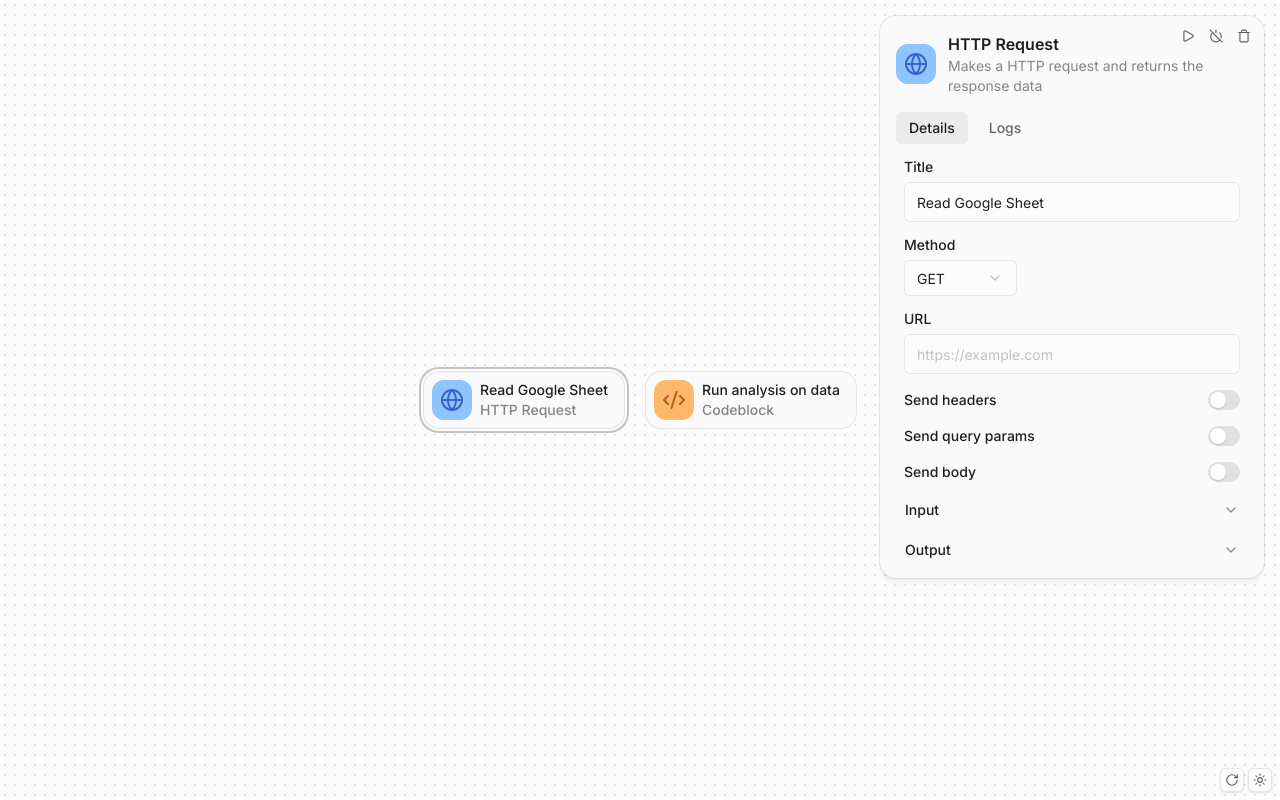
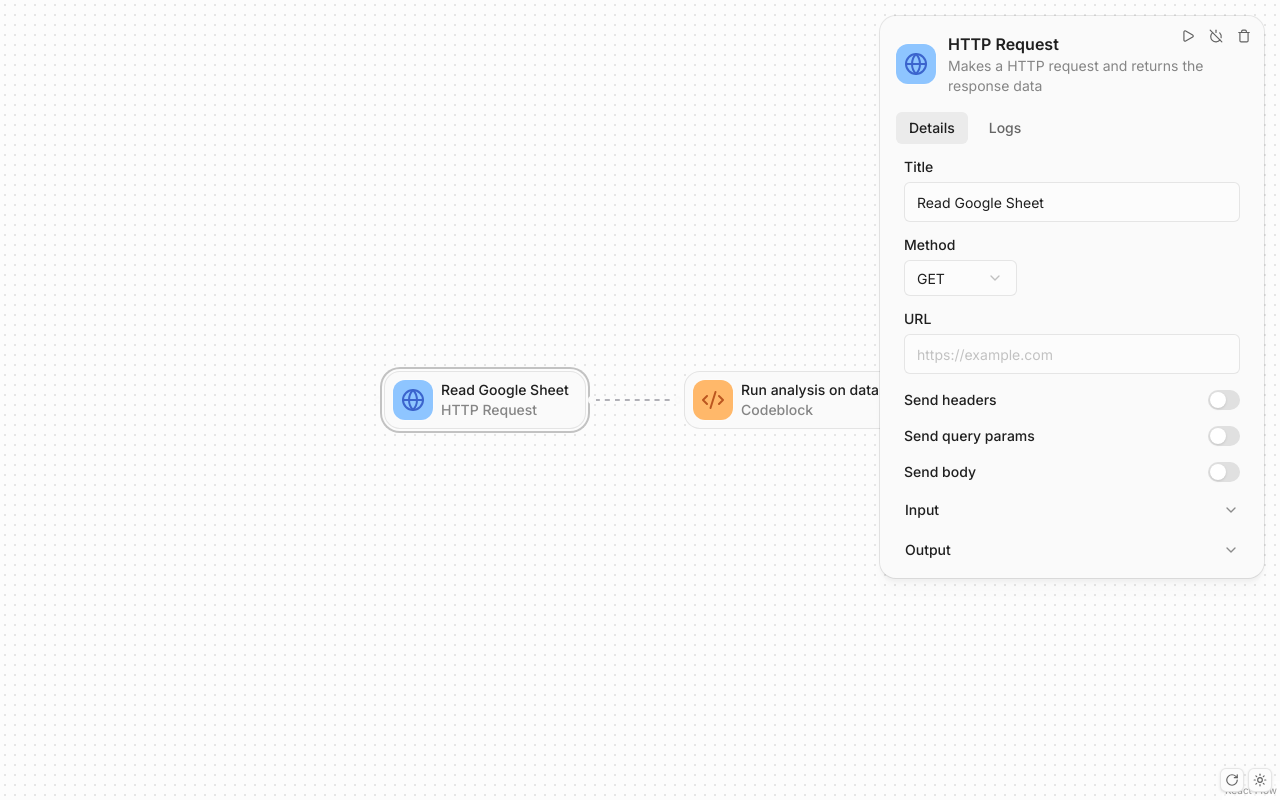
Before and after one commit to heymynameisrob/n8n-design-engineer-exercise, a React (Vite) app: page / in a window 1280 px wide. Built offline with nearby package versions, Linux system fonts and the light colour scheme.

Commit message:
added react-flow

```diff
--- a/package.json
+++ b/package.json
@@ -28,6 +28,7 @@
     "@radix-ui/react-tabs": "^1.1.13",
     "@radix-ui/react-tooltip": "^1.2.8",
     "@tailwindcss/vite": "^4.1.17",
+    "@xyflow/react": "^12.9.3",
     "class-variance-authority": "^0.7.1",
     "clsx": "^2.1.1",
     "lucide-react": "^0.553.0",
--- /dev/null
+++ b/src/components/node/node-flow-custom.tsx
@@ -0,0 +1,66 @@
+import * as React from "react";
+import { Handle, Position, type NodeProps } from "@xyflow/react";
+import { NodeItem } from "@/components/node/node-item";
+import { useNodesContext } from "@/components/provider/provider-node";
+import type { Node } from "@/lib/types";
+
+// Define the data type for our custom node
+export type CustomNodeData = {
+  node: Node;
+};
+
+/**
+ * Custom React Flow node that wraps the existing NodeItem component
+ * This allows we to use our existing node UI within React Flow
+ */
+export const CustomFlowNode = React.memo(({ data }: NodeProps) => {
+  const typedData = data as CustomNodeData;
+  const { selectedNode } = useNodesContext();
+  const nodeRef = React.useRef<HTMLDivElement>(null);
+
+  // Focus the node when it's selected via keyboard navigation
+  React.useEffect(() => {
+    if (selectedNode === typedData.node.id && nodeRef.current) {
+      // Find the button element inside NodeItem and focus it
+      const button = nodeRef.current.querySelector("button");
+      if (button) {
+        button.focus();
+      }
+    }
+  }, [selectedNode, typedData.node.id]);
+
+  return (
+    <div ref={nodeRef}>
+      {/* Target handle (input) - positioned at the left */}
+      <Handle
+        type="target"
+        position={Position.Left}
+        style={{
+          background: "var(--color-gray-8)",
+          width: 8,
+          height: 8,
+          border: "2px solid var(--color-gray-1)",
+        }}
+        isConnectable={true}
+      />
+
+      {/* Render the existing NodeItem component */}
+      <NodeItem node={typedData.node} />
+
+      {/* Source handle (output) - positioned at the right */}
+      <Handle
+        type="source"
+        position={Position.Right}
+        style={{
+          background: "var(--color-gray-8)",
+          width: 8,
+          height: 8,
+          border: "2px solid var(--color-gray-1)",
+        }}
+        isConnectable={true}
+      />
+    </div>
+  );
+});
+
+CustomFlowNode.displayName = "CustomFlowNode";
--- a/src/components/node/node-group.tsx
+++ b/src/components/node/node-group.tsx
@@ -1,37 +1,89 @@
 import * as React from "react";
-import { NodeItem } from "@/components/node/node-item";
+import {
+  ReactFlow,
+  useNodesState,
+  useEdgesState,
+  addEdge,
+  type Connection,
+  type Edge,
+  type Node as FlowNode,
+} from "@xyflow/react";
+import "@xyflow/react/dist/style.css";
+
 import { useNodesContext } from "@/components/provider/provider-node";
 import { useNodeNavigation } from "@/components/node/use-node-navigation";
+import { CustomFlowNode, type CustomNodeData } from "@/components/node/node-flow-custom";
+
+const nodeTypes = {
+  custom: CustomFlowNode,
+};
 
 export function Nodes() {
   const { nodes, selectedNode, setSelectedNode } = useNodesContext();
-  const nodeRefsMap = React.useRef(new Map<number, HTMLButtonElement>());
 
-  useNodeNavigation(nodes, selectedNode, setSelectedNode);
+  useNodeNavigation(nodes || [], selectedNode, setSelectedNode);
+
+  const flowNodes: FlowNode<CustomNodeData>[] = React.useMemo(() => {
+    if (!nodes) return [];
+
+    return nodes.map((node, index) => ({
+      id: String(node.id),
+      type: "custom",
+      position: { x: index * 300, y: 200 },
+      data: { node },
+    }));
+  }, [nodes]);
+
+  const initialEdges: Edge[] = React.useMemo(() => {
+    if (!nodes || nodes.length <= 1) return [];
+
+    return nodes.slice(0, -1).map((node, index) => ({
+      id: `e${node.id}-${nodes[index + 1].id}`,
+      source: String(node.id),
+      target: String(nodes[index + 1].id),
+      animated: true,
+      style: { strokeWidth: 2 },
+    }));
+  }, [nodes]);
+
+  const [rfNodes, setRfNodes, onNodesChange] = useNodesState(flowNodes);
+  const [edges, setEdges, onEdgesChange] = useEdgesState(initialEdges);
 
   React.useEffect(() => {
-    if (selectedNode !== null) {
-      nodeRefsMap.current.get(selectedNode)?.focus();
-    }
-  }, [selectedNode]);
+    setRfNodes(flowNodes);
+  }, [flowNodes, setRfNodes]);
+
+  React.useEffect(() => {
+    setEdges(initialEdges);
+  }, [initialEdges, setEdges]);
+
+  const onConnect = React.useCallback(
+    (params: Connection) => setEdges((eds) => addEdge(params, eds)),
+    [setEdges],
+  );
+
+  const onNodeClick = React.useCallback(
+    (_event: React.MouseEvent, node: FlowNode) => {
+      setSelectedNode(Number(node.id));
+    },
+    [setSelectedNode],
+  );
 
   if (!nodes) return null;
 
   return (
-    <div className="flex items-center justify-center gap-2">
-      {nodes.map((node) => (
-        <NodeItem
-          key={node.id}
-          node={node}
-          ref={(element) => {
-            if (element) {
-              nodeRefsMap.current.set(node.id, element);
-            } else {
-              nodeRefsMap.current.delete(node.id);
-            }
-          }}
-        />
-      ))}
-    </div>
+    <ReactFlow
+      nodes={rfNodes}
+      edges={edges}
+      onNodesChange={onNodesChange}
+      onEdgesChange={onEdgesChange}
+      onConnect={onConnect}
+      onNodeClick={onNodeClick}
+      nodeTypes={nodeTypes}
+      fitView
+      fitViewOptions={{ padding: 0.2 }}
+      minZoom={0.5}
+      maxZoom={1}
+    ></ReactFlow>
   );
 }
```
Also changed, not shown: 1 other file (tests, documents, lock files or other folders).
